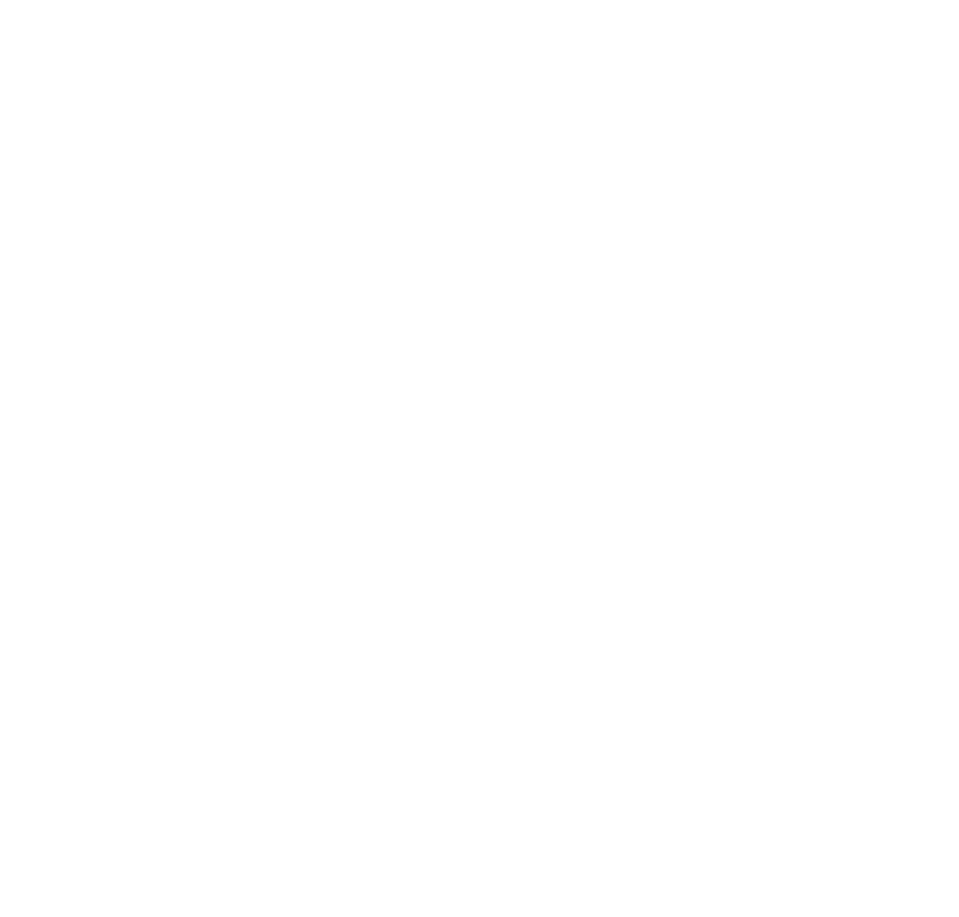
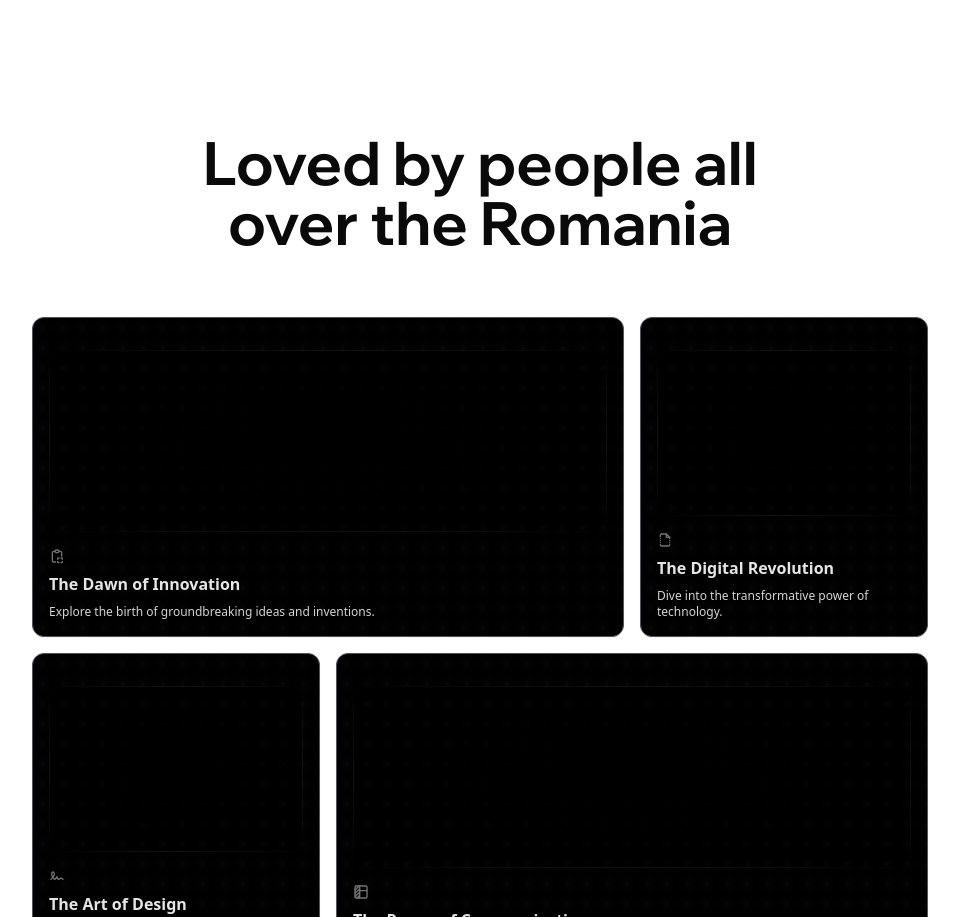
Before and after one commit to mar1nel/tinterroV2, a Next.js app in the folder tinterro/: page / in a window 1280 px wide. Shown: the part 3980-4897 px from the top of the page, without its empty margins (160-1119 px from the left). Built offline with nearby package versions, Linux system fonts and the light colour scheme.

Commit message:
added bento grid

```diff
--- a/tinterro/app/globals.css
+++ b/tinterro/app/globals.css
@@ -34,6 +34,12 @@
   font-family: 'Wix Madefor Display', sans-serif;
 }
 
+.bg-pattern {
+  background: radial-gradient(circle, rgba(128, 128, 128, 0.35), rgba(128, 128, 128, 0.1) 20%, transparent 90%),
+  radial-gradient(circle at 30px 10px, #c0c0c0 2px, transparent 2px),
+  radial-gradient(circle at 30px 20px, #c0c0c0 2px, transparent 2px);
+  background-size: 20px 20px;
+}
 
 @layer utilities {
   .text-balance {
--- a/tinterro/app/page.tsx
+++ b/tinterro/app/page.tsx
@@ -15,6 +15,7 @@
 import NumberTicker from "@/components/ui/number-ticker";
 import {SlideTabs} from "@/components/ui/slide-tabs";
 import CardNumber from "@/components/ui/card-number";
+import {BentoGridSecondDemo} from "@/components/ui/BentoGridSecondDemo";
 
 export default function Home() {
 
@@ -55,7 +56,8 @@
                 </div>
 
                 <Spotlight className="top-40 left-0 md:left-auto md:translate-x-1/2 md:-top-5" fill="white"/>
-                {/*<CardNumber size={0.6} number="199$" label="Starting Price" top="45%" right="15%" />*/}
+
+                <CardNumber size={1} number="199$" label="Starting Price" top="45%" right="15%"/>
 
                 <div>
                     <GradualSpacing
@@ -94,12 +96,12 @@
                 <VelocityText/>
 
                 <h1 className="text-center text-4xl md:text-6xl font-bold flex items-center justify-center mt-36 md:mt-72 w-full">
-                    Loved by people all <br /> over the Romania
+                    Loved by people all <br/> over the Romania
                 </h1>
 
 
                 <h1 className="text-center text-sm-xl sm:text-base md:text-xl max-w-3xl sm:max-w-4xl md:max-w-5xl mt-4 sm:mt-6 md:mt-8 text-zinc-800 flex flex-col items-center justify-center mx-auto">
-                    We've helped businesses and individuals across Romania create websites they're proud of.<br />
+                    We've helped businesses and individuals across Romania create websites they're proud of.<br/>
                     Whether you're just starting out or looking to upgrade, we make the process easy and
                     stress-free.<br/>
                     Check out what some of our clients think.
@@ -234,11 +236,21 @@
                         <div>PROTOTYPES</div>
                         <div>LINES OF CODE</div>
                     </div>
+
+                    <h1 className="text-center text-4xl md:text-6xl font-bold flex items-center justify-center mt-40 md:mt-72 w-full">
+                        Loved by people all <br/> over the Romania
+                    </h1>
+
+                    <div className={`pt-16 ${isDarkMode ? "" : "dark"}`} style={{minHeight: '100vh'}}>
+                        <BentoGridSecondDemo/>
+                    </div>
+
                 </div>
 
                 <div className="h-[1000vh] bg-transparent"/>
 
             </div>
+
 
             {/*<GridPattern*/}
             {/*    className={cn(*/}
--- /dev/null
+++ b/tinterro/components/ui/BentoGridSecondDemo.tsx
@@ -0,0 +1,55 @@
+import React from "react";
+import { BentoGrid, BentoGridItem } from "../ui/bento-grid";
+import { IconClipboardCopy, IconFileBroken, IconSignature, IconTableColumn } from "@tabler/icons-react";
+
+export function BentoGridSecondDemo() {
+    return (
+        <BentoGrid className="max-w-4xl mx-auto md:auto-rows-[20rem]">
+            {items.map((item, i) => (
+                <BentoGridItem
+                    key={i}
+                    title={item.title}
+                    description={item.description}
+                    header={item.header}
+                    className={item.className}
+                    icon={item.icon}
+                />
+            ))}
+        </BentoGrid>
+    );
+}
+
+const Skeleton = () => (
+    <div className="flex flex-1 w-full h-full min-h-[6rem] rounded-xl dark:bg-dot-white/[0.2] bg-dot-black/[0.2] [mask-image:radial-gradient(ellipse_at_center,white,transparent)] border border-transparent dark:border-white/[0.2] bg-neutral-100 dark:bg-black"></div>
+);
+
+const items = [
+    {
+        title: "The Dawn of Innovation",
+        description: "Explore the birth of groundbreaking ideas and inventions.",
+        header: <Skeleton />,
+        className: "md:col-span-2",
+        icon: <IconClipboardCopy className="h-4 w-4 text-neutral-500" />,
+    },
+    {
+        title: "The Digital Revolution",
+        description: "Dive into the transformative power of technology.",
+        header: <Skeleton />,
+        className: "md:col-span-1",
+        icon: <IconFileBroken className="h-4 w-4 text-neutral-500" />,
+    },
+    {
+        title: "The Art of Design",
+        description: "Discover the beauty of thoughtful and functional design.",
+        header: <Skeleton />,
+        className: "md:col-span-1",
+        icon: <IconSignature className="h-4 w-4 text-neutral-500" />,
+    },
+    {
+        title: "The Power of Communication",
+        description: "Understand the impact of effective communication in our lives.",
+        header: <Skeleton />,
+        className: "md:col-span-2",
+        icon: <IconTableColumn className="h-4 w-4 text-neutral-500" />,
+    },
+];
--- /dev/null
+++ b/tinterro/components/ui/bento-grid.tsx
@@ -0,0 +1,55 @@
+import { cn } from "@/lib/utils";
+
+export const BentoGrid = ({
+                            className,
+                            children,
+                          }: {
+  className?: string;
+  children?: React.ReactNode;
+}) => {
+  return (
+      <div
+          className={cn(
+              "grid md:auto-rows-[18rem] grid-cols-1 md:grid-cols-3 gap-4 max-w-7xl mx-auto ",
+              className
+          )}
+      >
+        {children}
+      </div>
+  );
+};
+
+export const BentoGridItem = ({
+                                className,
+                                title,
+                                description,
+                                header,
+                                icon,
+                              }: {
+  className?: string;
+  title?: string | React.ReactNode;
+  description?: string | React.ReactNode;
+  header?: React.ReactNode;
+  icon?: React.ReactNode;
+}) => {
+  return (
+      <div
+          className={cn(
+              "row-span-1 rounded-xl group/bento hover:shadow-lg transition duration-200 shadow-md dark:shadow-sm p-4 bg-white dark:bg-black border border-gray-200 dark:border-gray-600 flex flex-col justify-between space-y-4 relative overflow-hidden",
+              className
+          )}
+      >
+        <div className="absolute inset-0 bg-pattern opacity-20 z-0 pointer-events-none rounded-xl" />
+        {header}
+        <div className="relative z-10 group-hover/bento:translate-x-2 transition duration-200">
+          {icon}
+          <div className="font-sans font-bold text-neutral-600 dark:text-neutral-200 mb-2 mt-2">
+            {title}
+          </div>
+          <div className="font-sans font-normal text-neutral-600 text-xs dark:text-neutral-300">
+            {description}
+          </div>
+        </div>
+      </div>
+  );
+};
--- a/tinterro/components/ui/card-number.css
+++ b/tinterro/components/ui/card-number.css
@@ -1,5 +1,11 @@
 :root {
     --size: 1; /* Default size scale */
+}
+
+@media (max-width: 1750px) {
+    .floating-card {
+        display: none;
+    }
 }
 
 .floating-card {
--- a/tinterro/components/ui/card-number.tsx
+++ b/tinterro/components/ui/card-number.tsx
@@ -1,6 +1,3 @@
-"use client";
-
-import React from "react";
 import "./card-number.css";
 
 interface CardNumberProps {
@@ -13,9 +10,8 @@
     size?: number;
 }
 
-// Extend CSSProperties to include custom properties
 interface CustomStyle extends React.CSSProperties {
-    "--size"?: number; // Define --size as a valid custom property
+    "--size"?: number;
 }
 
 const CardNumber: React.FC<CardNumberProps> = ({
--- a/tinterro/package.json
+++ b/tinterro/package.json
@@ -9,6 +9,7 @@
     "lint": "next lint"
   },
   "dependencies": {
+    "@tabler/icons-react": "^3.29.0",
     "class-variance-authority": "^0.7.1",
     "clsx": "^2.1.1",
     "framer-motion": "^11.13.1",
```
Also changed, not shown: 1 other file (tests, documents, lock files or other folders).
